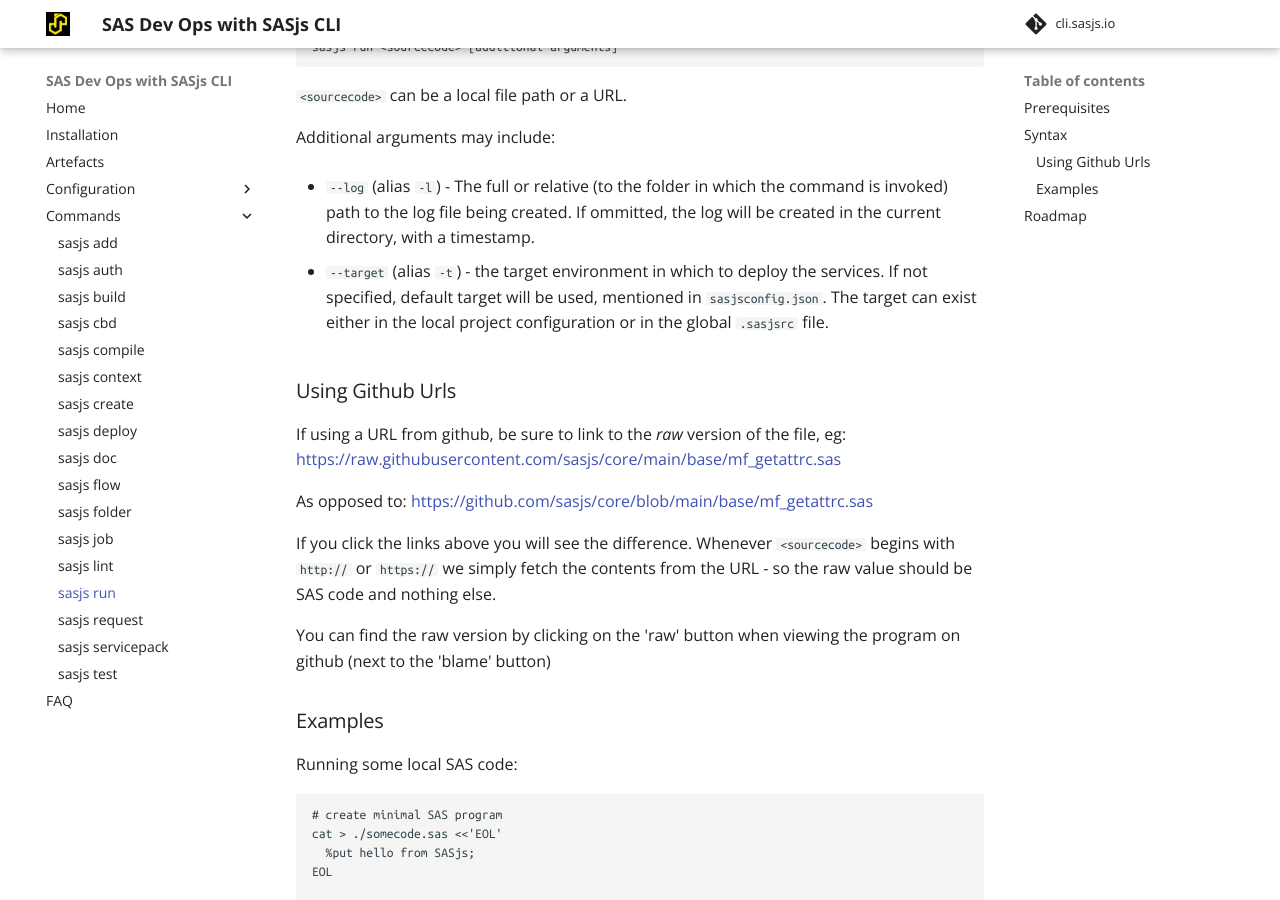
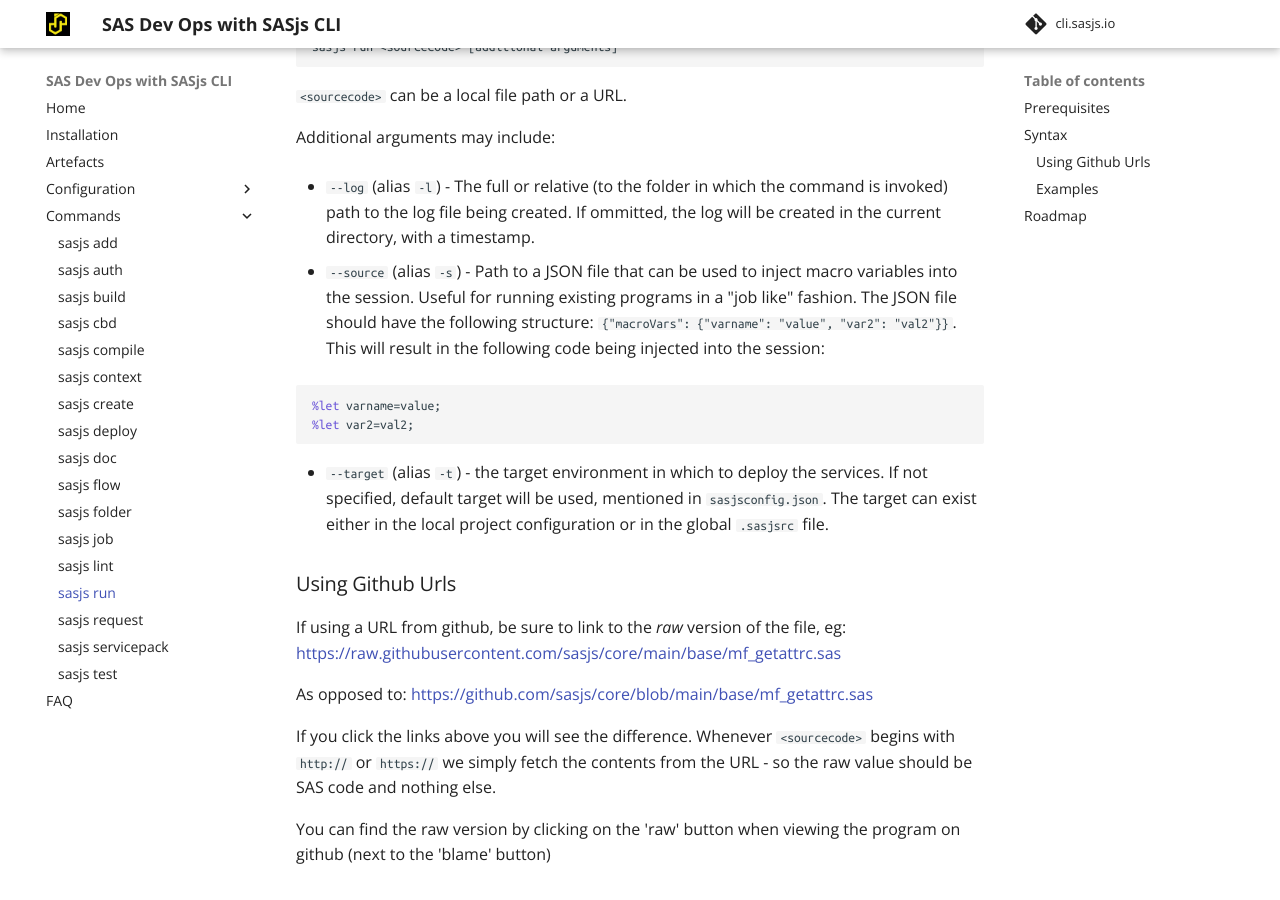
Before and after one commit to sasjs/cli.sasjs.io, an MkDocs documentation site: the page built from docs/run.md, in a window 1280 px wide and 900 px high, scrolled down 773 px. Built offline with MkDocs 1.6.1 and Material for MkDocs 9.7.7, drawn with Linux system fonts in a browser that asks for light colours; comment, search, counter and statistics services are not loaded.

Commit message:
Update run.md

````diff
--- a/docs/run.md
+++ b/docs/run.md
@@ -31,6 +31,13 @@
 Additional arguments may include:
 
 - `--log` (alias `-l`) - The full or relative (to the folder in which the command is invoked) path to the log file being created.  If ommitted, the log will be created in the current directory, with a timestamp.
+
+- `--source` (alias `-s`) - Path to a JSON file that can be used to inject macro variables into the session.  Useful for running existing programs in a "job like" fashion.  The JSON file should have the following structure:  `{"macroVars": {"varname": "value", "var2": "val2"}}`.  This will result in the following code being injected into the session:
+
+```sas
+%let varname=value;
+%let var2=val2;
+```
 
 - `--target` (alias `-t`) - the target environment in which to deploy the services. If not specified, default target will be used, mentioned in `sasjsconfig.json`. The target can exist either in the local project configuration or in the global `.sasjsrc` file.
 
````
